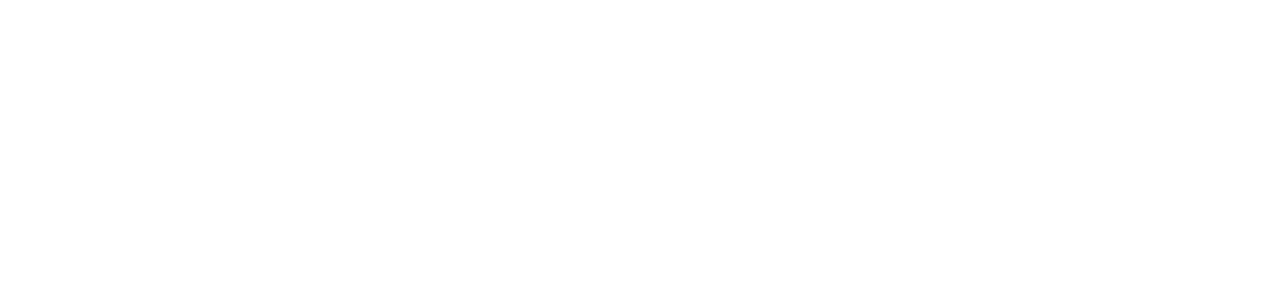
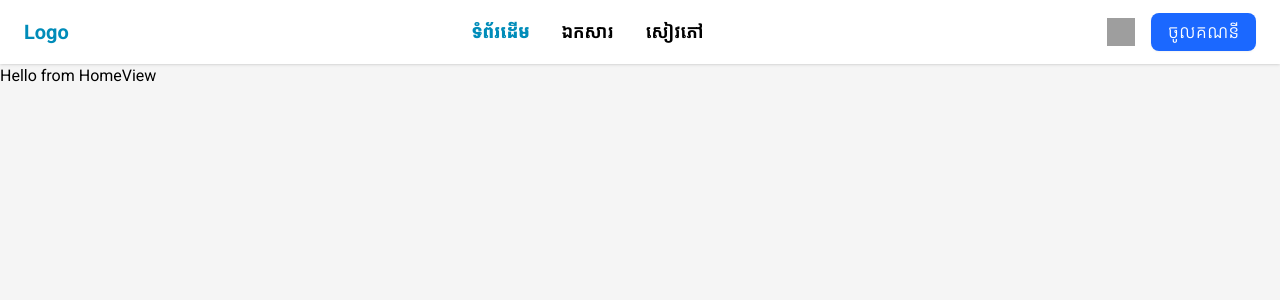
Before and after one commit to ITC-Sharing/ITC-sharing-frontend, a Vue app: page / in a window 1280 px wide. Before the commit this address had no page. Shown: the top 300 px of the page. Built offline with nearby package versions, Linux system fonts and the light colour scheme; grey boxes are pictures that could not be loaded.

Commit message:
create nav, create layout folder, apply layout in route

```diff
--- a/src/assets/main.css
+++ b/src/assets/main.css
@@ -24,4 +24,9 @@
 
 body {
   font-family: 'Roboto', 'KantumruyPro', sans-serif;
+  background: #F5F5F5;
 }
+
+.router-link-exact-active {
+  @apply text-[#008CB9] font-bold;
+}
--- a/src/components/ButtonPrimary.vue
+++ b/src/components/ButtonPrimary.vue
@@ -1,7 +1,7 @@
 <template>
   <button
     type="button"
-    class="text-white bg-[#1B68FF] box-border border border-transparent hover:bg-[#093ABE] focus:ring-4 focus:ring-[#D1E9FF] shadow-xs font-sm leading-5 rounded-lg text-lg px-4 py-2.5 focus:outline-none"
+    class="text-white bg-[#1B68FF] box-border border border-transparent hover:bg-[#093ABE] focus:ring-4 focus:ring-[#D1E9FF] shadow-xs font-sm leading-5 rounded-lg text-lg px-4 py-2 focus:outline-none"
   >
     {{ text }}
   </button>
--- /dev/null
+++ b/src/components/NavBar.vue
@@ -0,0 +1,83 @@
+<template>
+  <nav class="bg-white shadow-sm">
+    <div class="max-w-7xl mx-auto px-6">
+      <div class="flex items-center justify-between h-16">
+        <!-- Left Section -->
+        <div class="flex items-center gap-4">
+          <!-- Mobile Menu Button -->
+          <button @click="toggleMenu" class="md:hidden text-2xl">
+            <svg
+              xmlns="http://www.w3.org/2000/svg"
+              fill="none"
+              viewBox="0 0 24 24"
+              stroke-width="1.5"
+              stroke="currentColor"
+              class="size-6 w-8 h-8"
+            >
+              <path
+                stroke-linecap="round"
+                stroke-linejoin="round"
+                d="M3.75 6.75h16.5M3.75 12h16.5m-16.5 5.25h16.5"
+              />
+            </svg>
+          </button>
+
+          <!-- Desktop Logo -->
+          <router-link to="/" class="hidden md:block text-xl font-bold">Logo</router-link>
+        </div>
+
+        <!-- Center Section -->
+        <!-- Mobile Logo -->
+        <router-link to="/" class="md:hidden text-xl font-bold">Logo</router-link>
+
+        <!-- Desktop Menu -->
+        <ul class="hidden md:flex gap-8 font-semibold text-black text-lg">
+          <router-link to="/" class="hover:text-[#008CB9]">ទំព័រដើម</router-link>
+          <router-link to="/documents" class="hover:text-[#008CB9]">ឯកសារ</router-link>
+          <router-link to="/books" class="hover:text-[#008CB9]">សៀវភៅ</router-link>
+        </ul>
+
+        <!-- Right Section -->
+        <div class="flex items-center gap-4">
+          <img src="https://flagcdn.com/w40/gb.png" class="w-7 h-7 cursor-pointer" alt="English" />
+          <svg
+            xmlns="http://www.w3.org/2000/svg"
+            fill="none"
+            viewBox="0 0 24 24"
+            stroke-width="1.5"
+            stroke="currentColor"
+            class="size-6 md:hidden w-8 h-8"
+          >
+            <path
+              stroke-linecap="round"
+              stroke-linejoin="round"
+              d="M17.982 18.725A7.488 7.488 0 0 0 12 15.75a7.488 7.488 0 0 0-5.982 2.975m11.963 0a9 9 0 1 0-11.963 0m11.963 0A8.966 8.966 0 0 1 12 21a8.966 8.966 0 0 1-5.982-2.275M15 9.75a3 3 0 1 1-6 0 3 3 0 0 1 6 0Z"
+            />
+          </svg>
+
+          <ButtonPrimary text="ចូលគណនី" class="hidden md:block" />
+        </div>
+      </div>
+    </div>
+
+    <!-- Mobile Menu -->
+    <div v-if="isOpen" class="md:hidden px-6 pb-4">
+      <ul class="flex flex-col gap-4 font-semibold text-gray-800">
+        <router-link to="/">ទំព័រដើម</router-link>
+        <router-link to="/documents">ឯកសារ</router-link>
+        <router-link to="/books">សៀវភៅ</router-link>
+      </ul>
+    </div>
+  </nav>
+</template>
+
+<script setup lang="ts">
+import { ref } from 'vue'
+import ButtonPrimary from '@/components/ButtonPrimary.vue'
+
+const isOpen = ref(false)
+
+const toggleMenu = () => {
+  isOpen.value = !isOpen.value
+}
+</script>
--- /dev/null
+++ b/src/layouts/UserLayout.vue
@@ -0,0 +1,12 @@
+<template>
+  <div>
+    <NavBar />
+    <main>
+      <RouterView />
+    </main>
+  </div>
+</template>
+<script setup lang="ts">
+import NavBar from '@/components/NavBar.vue'
+import { RouterView } from 'vue-router'
+</script>
--- a/src/router/index.ts
+++ b/src/router/index.ts
@@ -1,14 +1,17 @@
 import { createRouter, createWebHistory } from 'vue-router'
-import ButtonPrimary from '@/components/ButtonPrimary.vue'
 import Login from '@/components/Login.vue'
 
 const router = createRouter({
   history: createWebHistory(import.meta.env.BASE_URL),
   routes: [
     {
-      path: '/button',
-      name: 'button',
-      component: ButtonPrimary,
+      path: '/',
+      component: () => import('@/layouts/UserLayout.vue'),
+      children: [
+        {path: '', name: 'home', component: () => import('@/views/HomeView.vue')},
+        {path: 'documents', name: 'documents', component: () => import('@/views/DocumentView.vue')},
+        {path: 'books', name: 'books', component: () => import('@/views/BookView.vue')}
+      ]
     },
     {
       path: '/login',
--- /dev/null
+++ b/src/views/BookView.vue
@@ -0,0 +1,3 @@
+<template>
+    <h1>Hello from BookView</h1>
+</template>
--- /dev/null
+++ b/src/views/DocumentView.vue
@@ -0,0 +1,3 @@
+<template>
+    <h1>Hello from DocumentView</h1>
+</template>
--- /dev/null
+++ b/src/views/HomeView.vue
@@ -0,0 +1,3 @@
+<template>
+    <h1>Hello from HomeView</h1>
+</template>
--- a/src/views/TestView.vue
+++ /dev/null
@@ -1,3 +0,0 @@
-<template>
-    <h1>test view</h1>
-</template>
```
